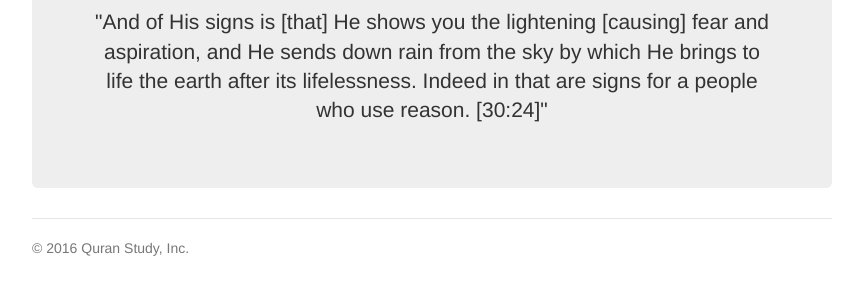
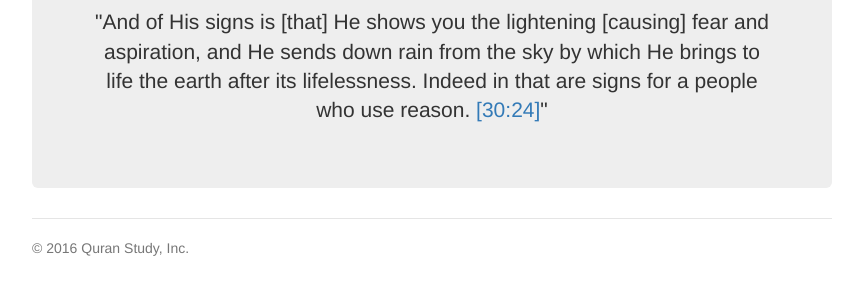
Before and after one commit to quranstudy/quranstudy.github.io, a plain HTML site: page index.html in a window 1280 px wide. Shown: the part 251-546 px from the top of the page, without its empty margins (208-1071 px from the left). Drawn offline with Linux system fonts and the light colour scheme; a script that the page names is missing.

Commit message:
Update index.html

```diff
--- a/index.html
+++ b/index.html
@@ -49,7 +49,7 @@
       <div class="jumbotron">
         <h1>Read, Reflect, Discuss</h1>
 <!--          <img src="http://c00022506.cdn1.cloudfiles.rackspacecloud.com/30_24.png" class="img-responsive aligncenter"/>-->
-        <p class="lead">"And of His signs is [that] He shows you the lightening [causing] fear and aspiration, and He sends down rain from the sky by which He brings to life the earth after its lifelessness. Indeed in that are signs for a people who use reason. [30:24]"</p>
+        <p class="lead">"And of His signs is [that] He shows you the lightening [causing] fear and aspiration, and He sends down rain from the sky by which He brings to life the earth after its lifelessness. Indeed in that are signs for a people who use reason. <a href="http://legacy.quran.com/30/24">[30:24]</a>"</p>
 <!--        <p><a class="btn btn-lg btn-success" href="#" role="button">Sign up today</a></p>-->
 
         </div>
```
